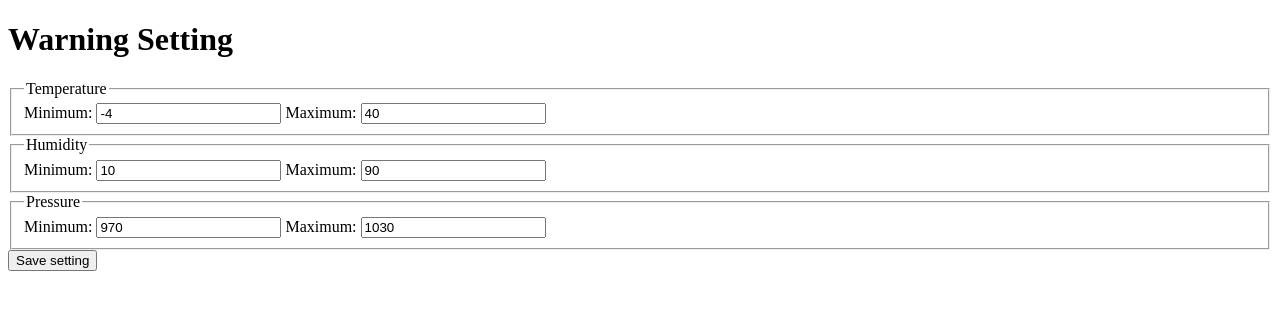
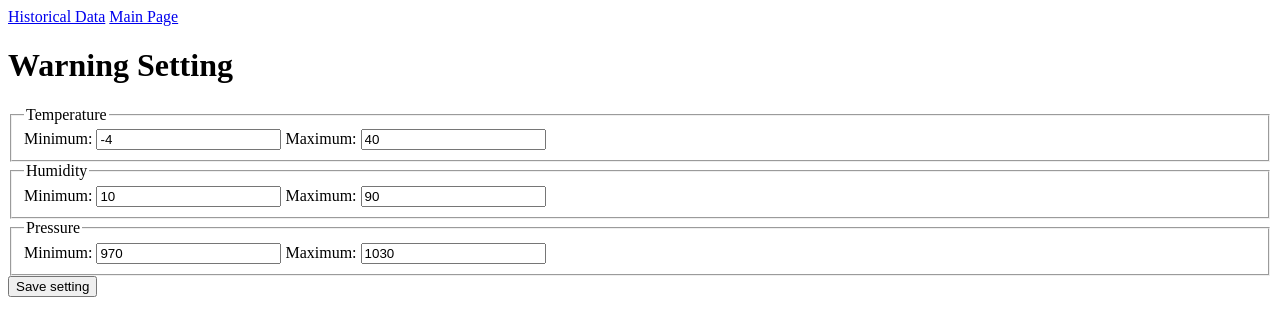
Before and after one commit to DoggyDoggyDoggy/Massey, a Flask app: page /settings in a window 1280 px wide. Shown: the top 336 px of the page. Run offline with Flask 3, Linux system fonts and the light colour scheme.

Commit message:
Navigation throw pages

```diff
--- a/The Internet of Things and Cloud Computing/assignment_one_2025/templates/HTMLEmuData.html
+++ b/The Internet of Things and Cloud Computing/assignment_one_2025/templates/HTMLEmuData.html
@@ -8,6 +8,11 @@
     <script src="{{ url_for('static', filename='script.js') }}"></script>
   </head>
   <body>
+    <nav>
+      <a href="{{ url_for('historical') }}">Historical Data</a>
+      <a href="{{ url_for('settings') }}">Settings</a>
+    </nav>
+
     <h1>Temperature</h1>
     <div id="temperature">Loading temperature...</div>
     <div id="humidity">Loading humidity...</div>
--- a/The Internet of Things and Cloud Computing/assignment_one_2025/templates/historical.html
+++ b/The Internet of Things and Cloud Computing/assignment_one_2025/templates/historical.html
@@ -8,6 +8,10 @@
     <script src="https://cdn.jsdelivr.net/npm/chartjs-adapter-moment@1.0.0"></script>
 </head>
 <body>
+    <nav>
+      <a href="{{ url_for('home') }}">Main Page</a>
+      <a href="{{ url_for('settings') }}">Settings</a>
+    </nav>
     <h1>Historical Temperature</h1>
     <canvas id="tempChart" width="800" height="400"></canvas>
     <script>
--- a/The Internet of Things and Cloud Computing/assignment_one_2025/templates/settings.html
+++ b/The Internet of Things and Cloud Computing/assignment_one_2025/templates/settings.html
@@ -5,6 +5,10 @@
   <title>Warning Setting</title>
 </head>
 <body>
+  <nav>
+      <a href="{{ url_for('historical') }}">Historical Data</a>
+      <a href="{{ url_for('home') }}">Main Page</a>
+  </nav>
   <h1>Warning Setting</h1>
   <form method="post">
     <fieldset>
```
